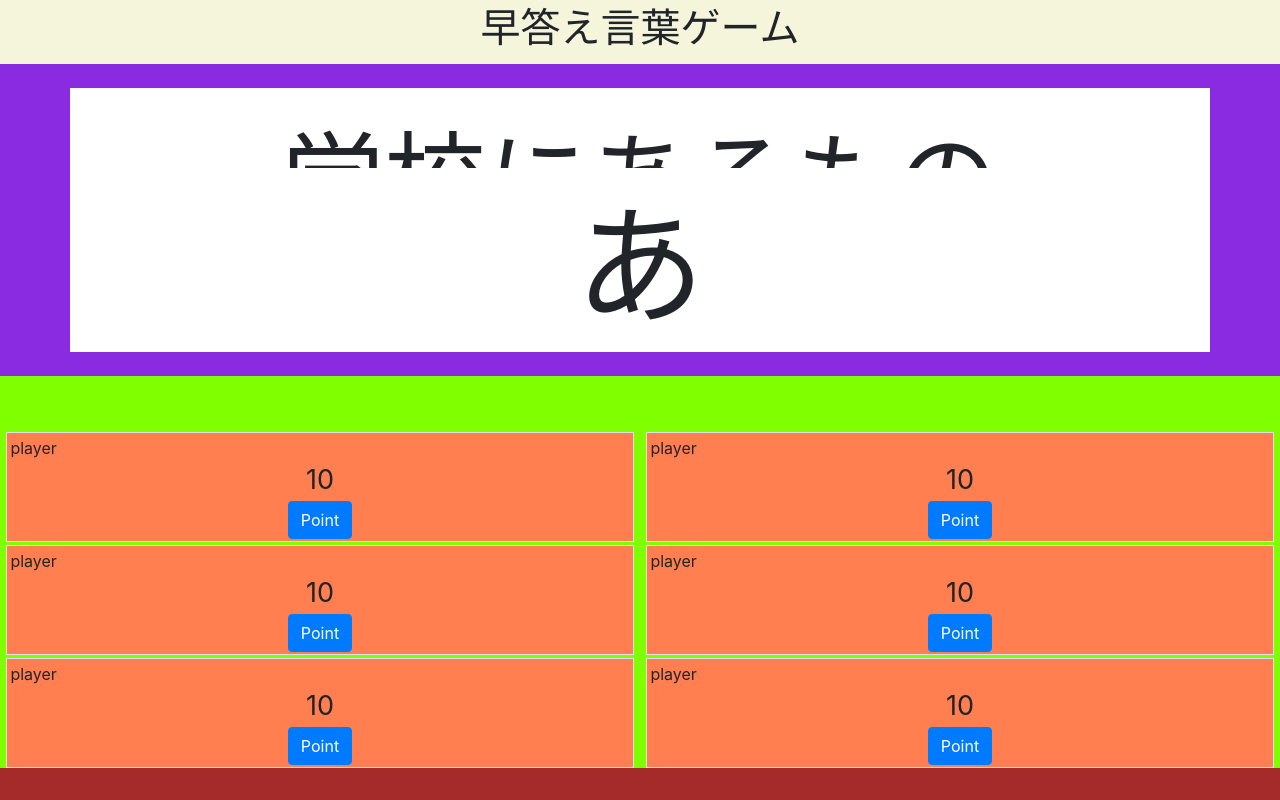
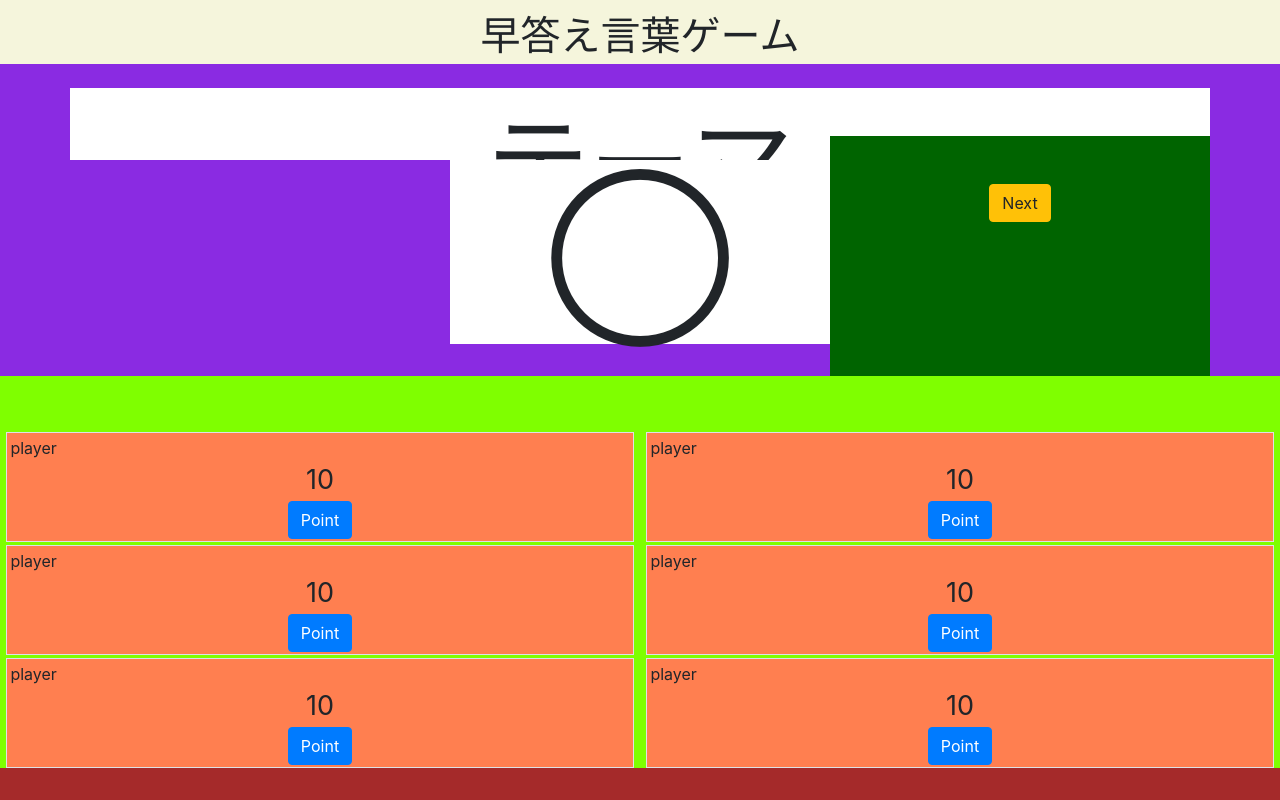
Before and after one commit to sumiship/wordQuiz, a plain HTML site: page index.html in a window 1280 px wide. Drawn offline with nearby package versions, Linux system fonts and the light colour scheme.

Commit message:
JSconnecttingTest

```diff
--- a/index.html
+++ b/index.html
@@ -21,21 +21,28 @@
   </head>
   <body>
     <header style="background-color: beige; height: 8vh">
-      <h1 class="text-center pt-1">早答え言葉ゲーム</h1>
+      <h1 id="theme" class="text-center pt-1" style="line-height: 8vh">
+        早答え言葉ゲーム
+      </h1>
     </header>
     <main style="background-color: blueviolet">
       <div class="container" style="height: 39vh">
-        <div class="row pt-4">
-          <div class="col-12 bg-white pt-3 text-center" style="height: 10vh">
-            <p style="font-size: 8vw; margin-bottom: 0">学校にあるもの</p>
+        <div class="row pt-4" style="height: 9vh">
+          <div class="col-12 bg-white text-center" style="height: 9vh">
+            <p style="font-size: 8vw; margin-bottom: 0">テーマ</p>
           </div>
         </div>
-        <div class="row text-center" style="height: 33vh">
+        <div class="row text-center" style="height: 30vh">
           <div
-            class="col-12 bg-white text-center"
+            class="col-4 offset-4 mt-4 bg-white text-center"
             style="height: 23vh; padding: 0"
           >
-            <p style="font-size: 130px">あ</p>
+            <p style="font-size: 130px">◯</p>
+          </div>
+          <div class="col-4 pt-5" style="background-color: darkgreen">
+            <button id="next" type="button" class="btn btn-warning">
+              Next
+            </button>
           </div>
         </div>
       </div>
--- a/js/main.js
+++ b/js/main.js
@@ -0,0 +1,5 @@
+"use script";
+
+document.getElementById("next").addEventListener("click", () => {
+  document.getElementById("theme").style.background = "pink";
+});
```
